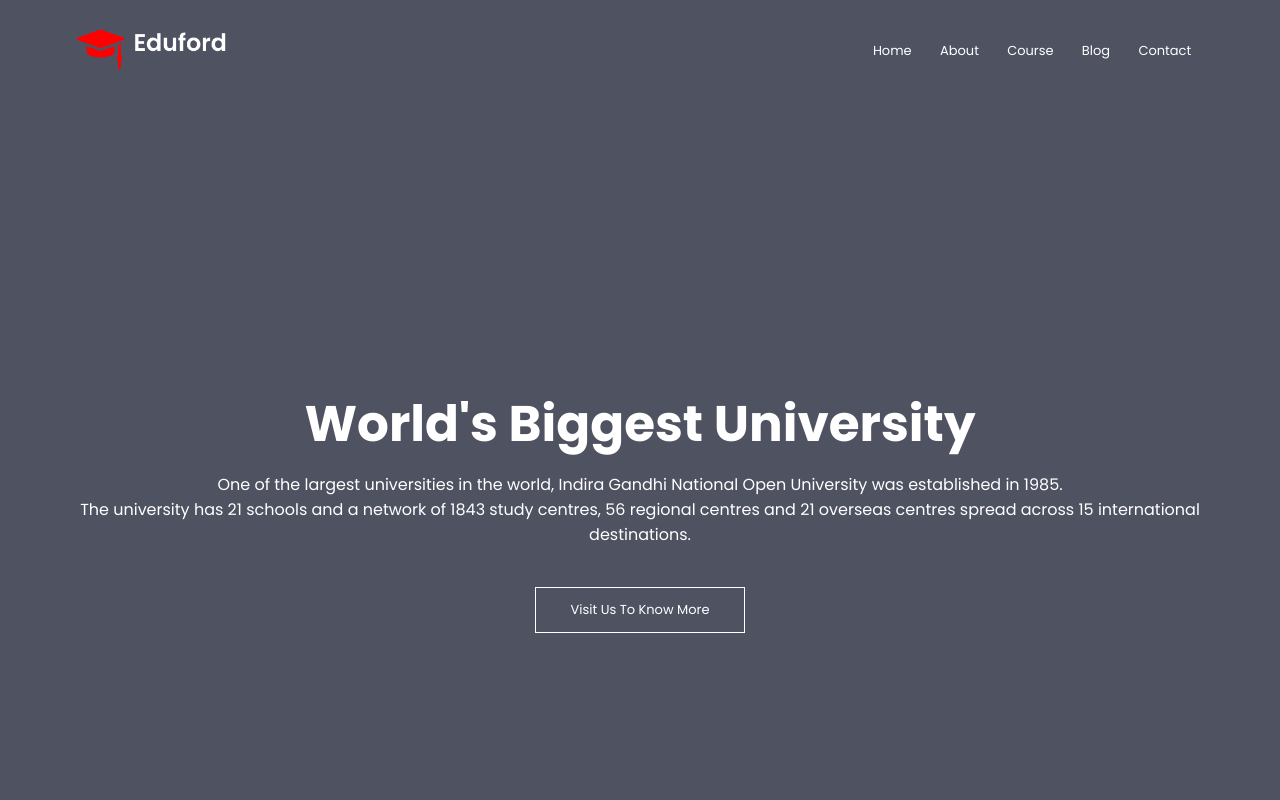
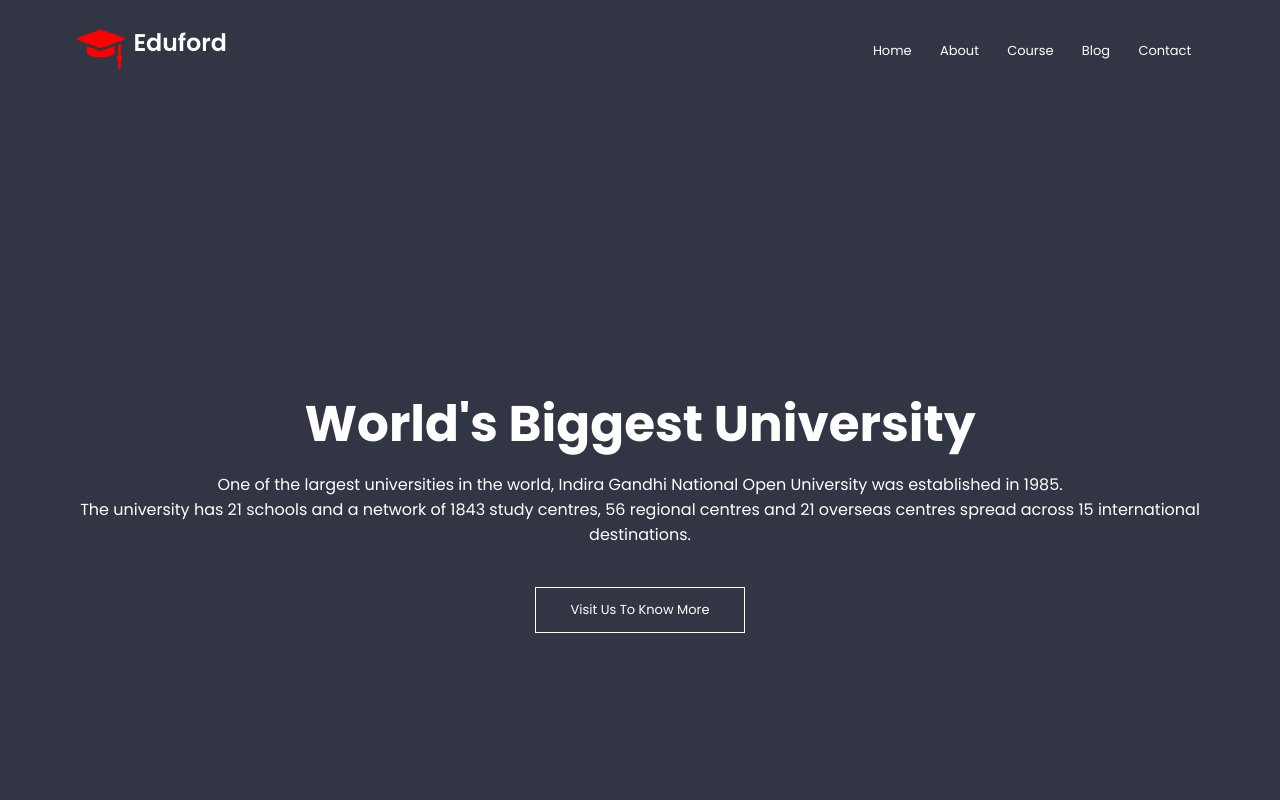
Before and after one commit to hrtalshania/HTML-CSS-JS, a plain HTML site: page index.html in a window 1280 px wide. Shown: the top 800 px of the page. Drawn offline with Linux system fonts and the light colour scheme; the site is published under a folder, as on GitHub Pages, so addresses that start at the root find nothing.

Commit message:
change in styles

```diff
--- a/style.css
+++ b/style.css
@@ -7,7 +7,7 @@
   min-height: 100vh;
   width: 100%;
   background-image: linear-gradient(rgba(4, 9, 30, 0.7), rgba(4, 9, 30, 0.7)),
-    url("/assets/banner.png");
+    url("./assets/banner.png");
   background-position: center;
   background-size: cover;
   position: relative;
```
